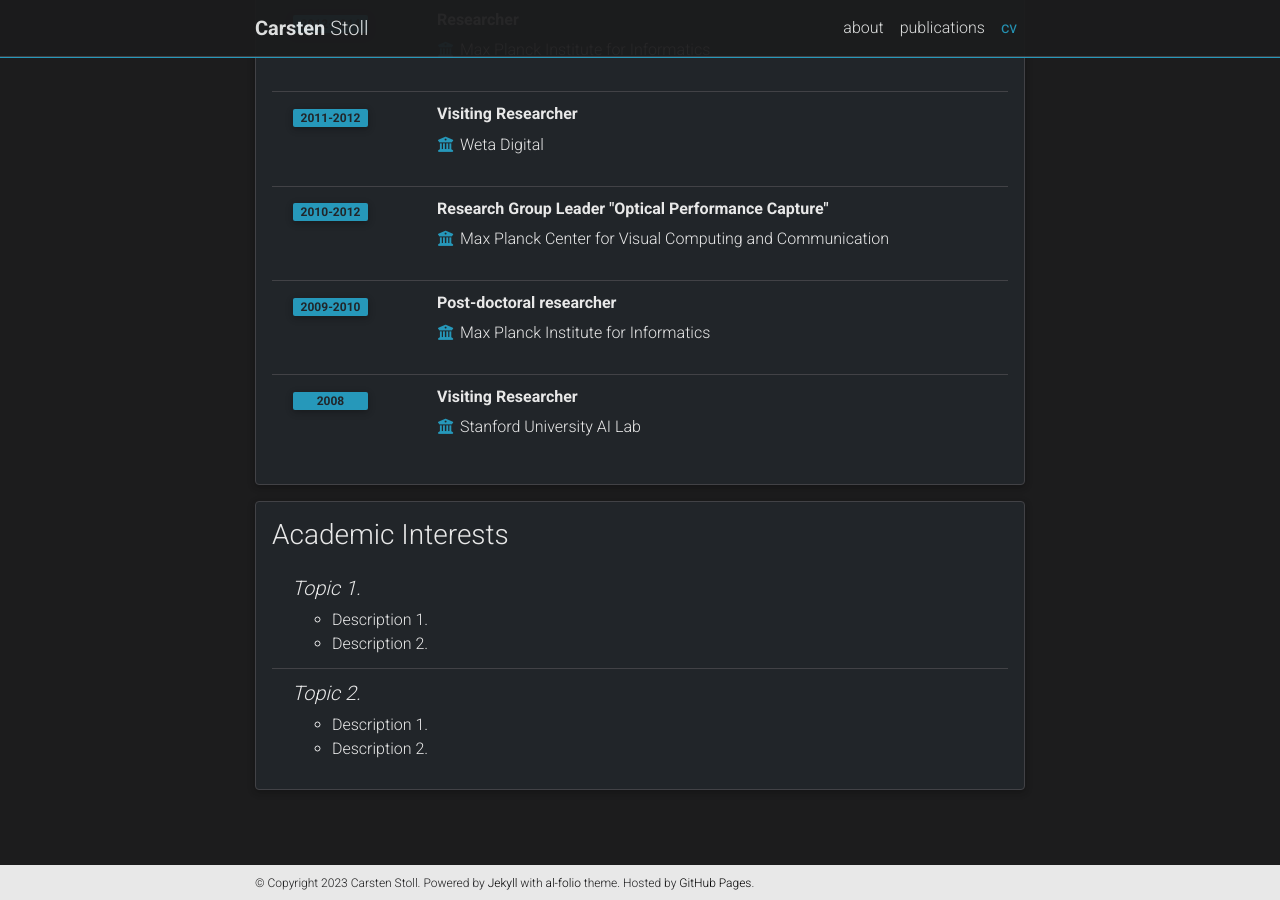
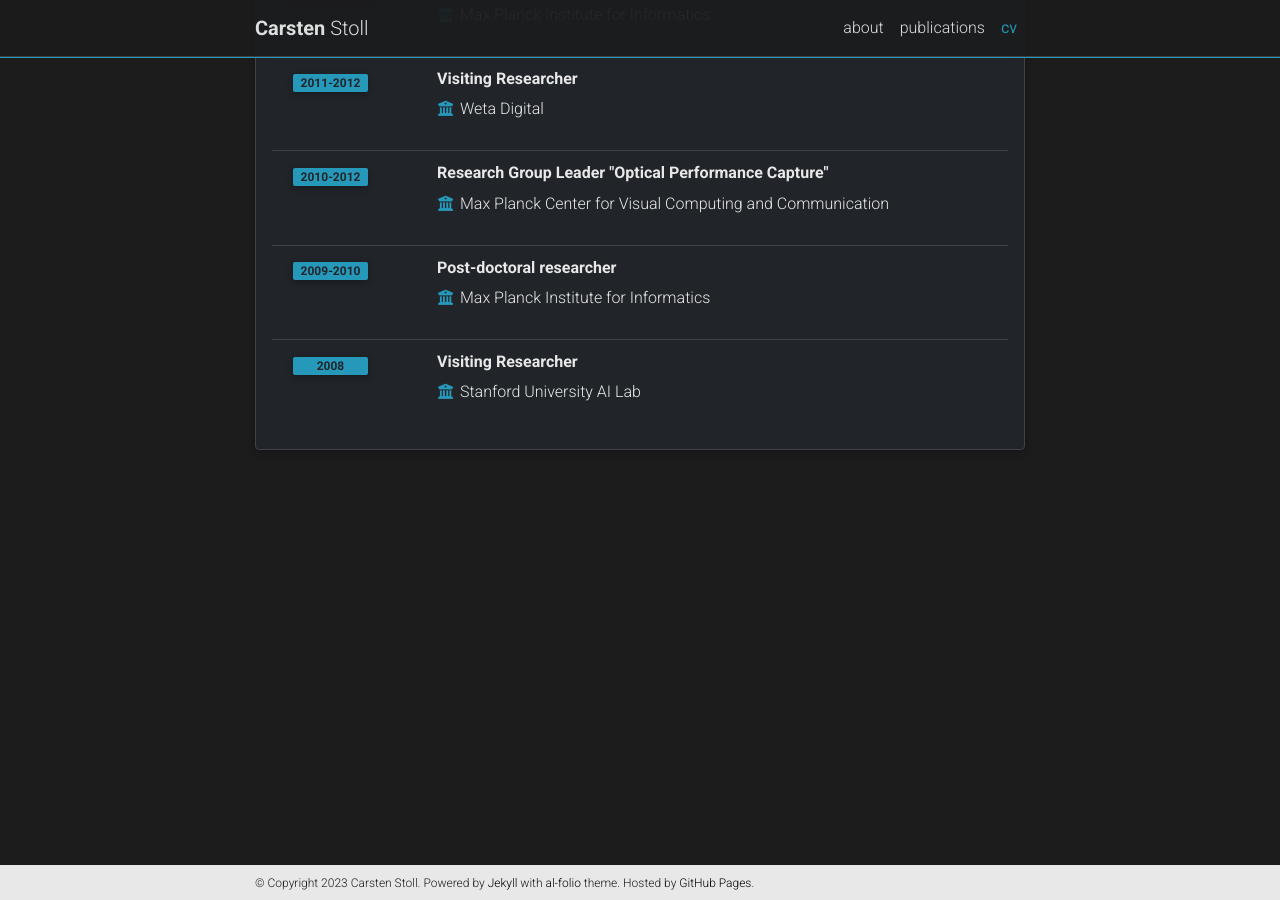
Before and after one commit to carstenstoll/carstenstoll.github.io, a Jekyll site: the page built from _pages/cv.md, in a window 1280 px wide and 900 px high, scrolled down 1274 px. Built offline with Jekyll 4.4.1, drawn with Linux system fonts in a browser that asks for light colours; comment, search, counter and statistics services are not loaded; a style sheet for code colours, icons or effects is not loaded.

Commit message:
Update cv

```diff
--- a/_data/cv.yml
+++ b/_data/cv.yml
@@ -52,15 +52,3 @@
     - title: Visiting Researcher
       institution: Stanford University AI Lab
       year: 2008
-
-- title: Academic Interests
-  type: nested_list
-  contents:
-    - title: Topic 1.
-      items:
-        - Description 1.
-        - Description 2.
-    - title: Topic 2.
-      items:
-        - Description 1.
-        - Description 2.
```
Also changed, not shown: _pages/about.md (+0 -4 lines).
